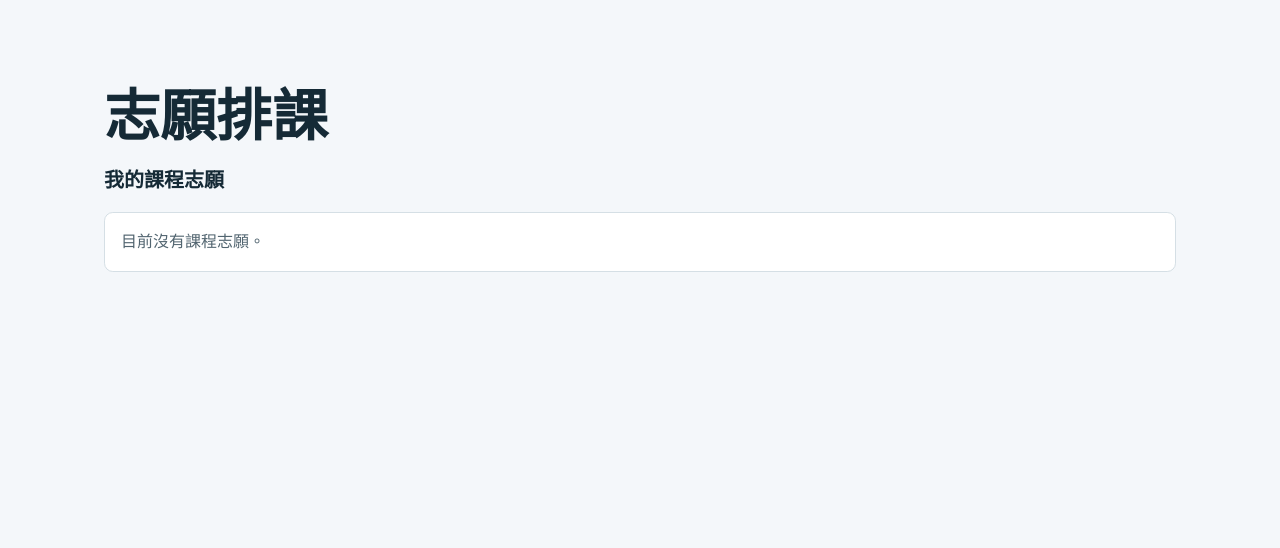
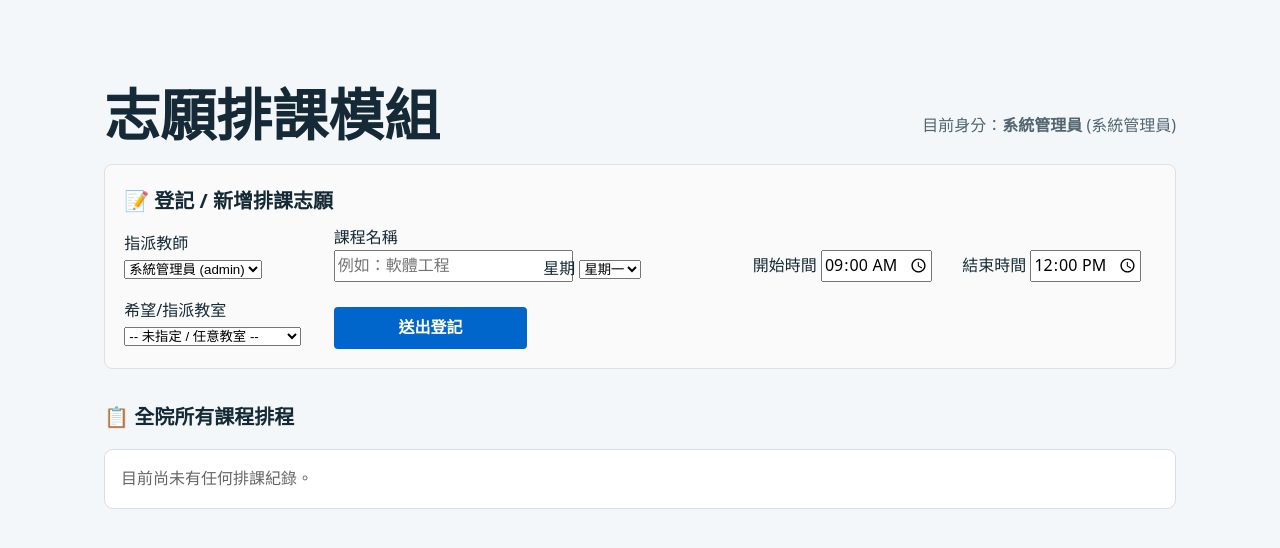
Before and after one commit to s113213026-cpu/Software-engineering-final, a Flask app: page /scheduling/ in a window 1280 px wide. Shown: the part 72-620 px from the top of the page. Run offline with Flask 3, Linux system fonts and the light colour scheme; the visitor is signed in with stand-in values (Sample User, id 1); data comes from the database, SQL or seed files in the repository; data that the repository does not hold is empty.

Commit message:
feat(scheduling): 實作排課登記、課程管理與時間衝突偵測清單

```diff
--- a/templates/scheduling.html
+++ b/templates/scheduling.html
@@ -1,21 +1,126 @@
 {% extends 'base.html' %}
-{% block title %}志願排課{% endblock %}
+{% block title %}志願排課系統{% endblock %}
 
 {% block content %}
-<h1>志願排課</h1>
-<h2>我的課程志願</h2>
+<div class="scheduling-container">
+    <div style="display: flex; justify-content: space-between; align-items: center;">
+        <h1>志願排課模組</h1>
+        <span class="muted">目前身分：<strong>{{ g.user['name'] }}</strong> ({{ '系統管理員' if is_admin else '任課教師' }})</span>
+    </div>
+
+    <!-- 管理員時間衝突警示清單 -->
+    {% if is_admin and conflict_details %}
+    <div style="background-color: #fff3cd; color: #856404; border: 1px solid #ffeeba; padding: 1rem; border-radius: 6px; margin: 1.5rem 0;">
+        <h3 style="margin-top: 0; color: #d39e00;">⚠️ 偵測到排課時間衝突清單（{{ conflict_details|length }} 處）</h3>
+        <ul style="margin-bottom: 0; padding-left: 1.2rem;">
+            {% for c in conflict_details %}
+            <li><strong>[{{ c.type }}]</strong> {{ c.desc }}</li>
+            {% endfor %}
+        </ul>
+    </div>
+    {% endif %}
+
+    <!-- 登記排課表單 -->
+    <section class="card" style="background: #fafafa; border: 1px solid #e0e0e0; padding: 1.2rem; border-radius: 8px; margin-bottom: 2rem;">
+        <h2>📝 登記 / 新增排課志願</h2>
+        <form action="{{ url_for('scheduling.add_course') }}" method="post" style="display: grid; grid-template-columns: repeat(auto-fit, minmax(180px, 1fr)); gap: 1rem; align-items: flex-end;">
+            <input type="hidden" name="csrf_token" value="{{ csrf_token() }}">
+
+            {% if is_admin %}
+            <label>指派教師
+                <select name="teacher_id" required>
+                    {% for t in teachers %}
+                    <option value="{{ t.id }}">{{ t.name }} ({{ t.username }})</option>
+                    {% endfor %}
+                </select>
+            </label>
+            {% endif %}
+
+            <label>課程名稱
+                <input type="text" name="course_name" placeholder="例如：軟體工程" required>
+            </label>
+
+            <label>星期
+                <select name="day_of_week" required>
+                    <option value="1">星期一</option>
+                    <option value="2">星期二</option>
+                    <option value="3">星期三</option>
+                    <option value="4">星期四</option>
+                    <option value="5">星期五</option>
+                </select>
+            </label>
+
+            <label>開始時間
+                <input type="time" name="starts_at" value="09:00" required>
+            </label>
+
+            <label>結束時間
+                <input type="time" name="ends_at" value="12:00" required>
+            </label>
+
+            <label>希望/指派教室
+                <select name="room_id">
+                    <option value="">-- 未指定 / 任意教室 --</option>
+                    {% for r in rooms %}
+                    <option value="{{ r.id }}">{{ r.code }} ({{ r.name }})</option>
+                    {% endfor %}
+                </select>
+            </label>
+
+            <div>
+                <button type="submit" style="width: 100%; padding: 0.5rem; background: #0066cc; color: #fff; border: none; border-radius: 4px; cursor: pointer;">
+                    送出登記
+                </button>
+            </div>
+        </form>
+    </section>
+
+    <!-- 課程清單檢視 -->
+    <h2>📋 {{ '全院所有課程排程' if is_admin else '我的課程志願清單' }}</h2>
     {% if courses %}
     <div class="table-wrap">
-    <table aria-label="課程志願">
-        <thead><tr><th scope="col">課程</th><th scope="col">希望的教室</th><th scope="col">開始時間</th><th scope="col">結束時間</th></tr></thead>
+        <table aria-label="課程清單" style="width: 100%; border-collapse: collapse;">
+            <thead>
+                <tr style="border-bottom: 2px solid #ddd; text-align: left;">
+                    <th style="padding: 0.6rem;">狀態</th>
+                    <th style="padding: 0.6rem;">授課教師</th>
+                    <th style="padding: 0.6rem;">課程名稱</th>
+                    <th style="padding: 0.6rem;">星期</th>
+                    <th style="padding: 0.6rem;">時段</th>
+                    <th style="padding: 0.6rem;">教室</th>
+                    <th style="padding: 0.6rem;">操作</th>
+                </tr>
+            </thead>
             <tbody>
                 {% for course in courses %}
-            <tr><td>{{ course.course_name }}</td><td>{{ course.code }}</td><td>{{ course.starts_at }}</td><td>{{ course.ends_at }}</td></tr>
+                <tr style="border-bottom: 1px solid #eee; {% if course.id in conflict_ids %}background-color: #fff8f8;{% endif %}">
+                    <td style="padding: 0.6rem;">
+                        {% if course.id in conflict_ids %}
+                        <span style="background: #dc3545; color: white; padding: 2px 6px; border-radius: 4px; font-size: 0.8rem;">衝突</span>
+                        {% else %}
+                        <span style="background: #28a745; color: white; padding: 2px 6px; border-radius: 4px; font-size: 0.8rem;">正常</span>
+                        {% endif %}
+                    </td>
+                    <td style="padding: 0.6rem;"><strong>{{ course.teacher_name }}</strong></td>
+                    <td style="padding: 0.6rem;">{{ course.course_name }}</td>
+                    <td style="padding: 0.6rem;">週{{ ['一','二','三','四','五','六','日'][course.day_of_week - 1] }}</td>
+                    <td style="padding: 0.6rem;">{{ course.starts_at }} ~ {{ course.ends_at }}</td>
+                    <td style="padding: 0.6rem;">{{ course.room_code or '尚未指派' }}</td>
+                    <td style="padding: 0.6rem;">
+                        <form action="{{ url_for('scheduling.delete_course', course_id=course.id) }}" method="post" style="display: inline;" onsubmit="return confirm('確定要刪除此課程嗎？');">
+                            <input type="hidden" name="csrf_token" value="{{ csrf_token() }}">
+                            <button type="submit" style="color: #dc3545; background: none; border: 1px solid #dc3545; border-radius: 4px; padding: 2px 8px; cursor: pointer;">
+                                刪除
+                            </button>
+                        </form>
+                    </td>
+                </tr>
                 {% endfor %}
             </tbody>
         </table>
     </div>
     {% else %}
-<p class="empty">目前沒有課程志願。</p>
+    <p class="empty" style="color: #666;">目前尚未有任何排課紀錄。</p>
     {% endif %}
+</div>
 {% endblock %}
```
Also changed, not shown: modules/scheduling.py (+157 -9 lines). Lines whose indentation alone changed are shown as unchanged.
